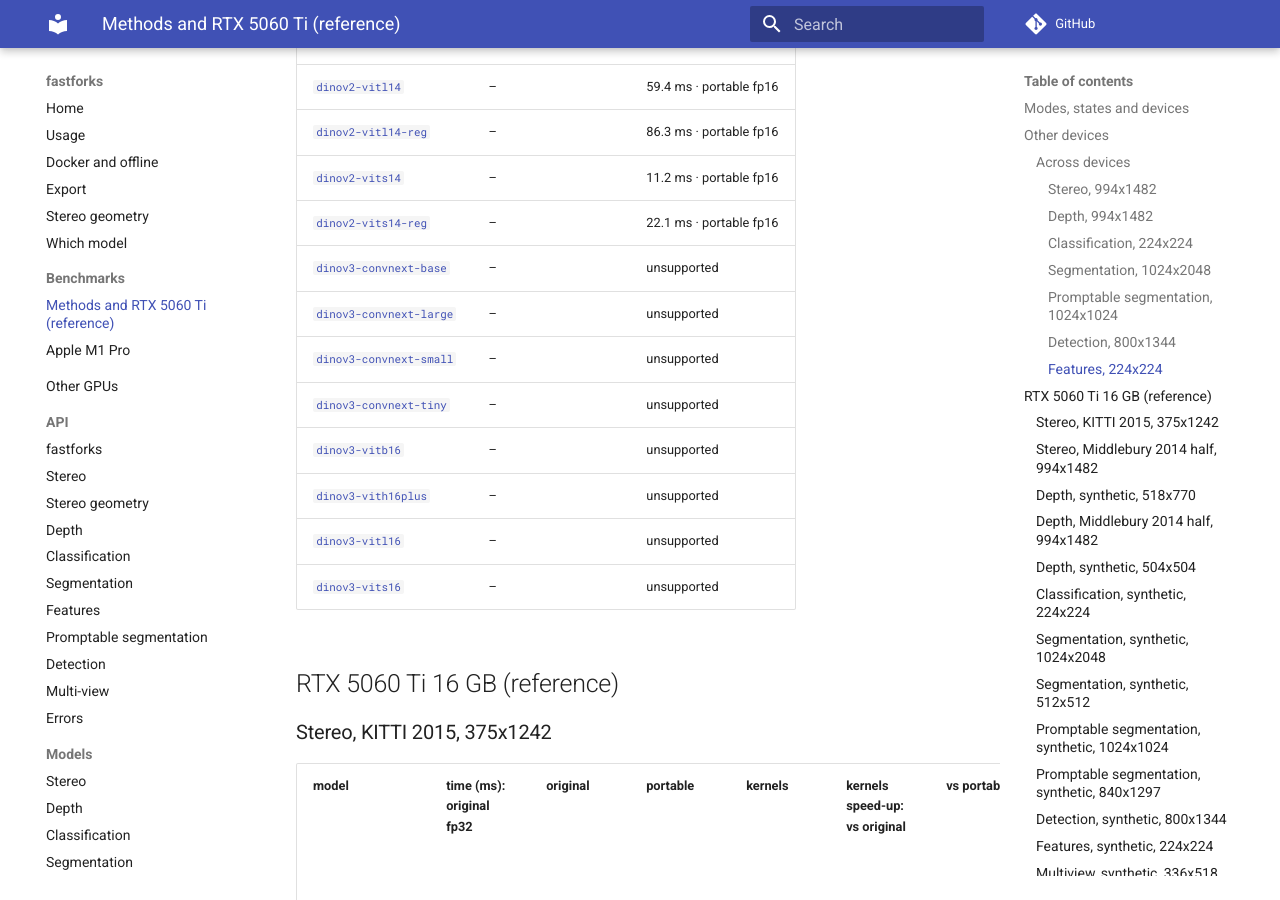
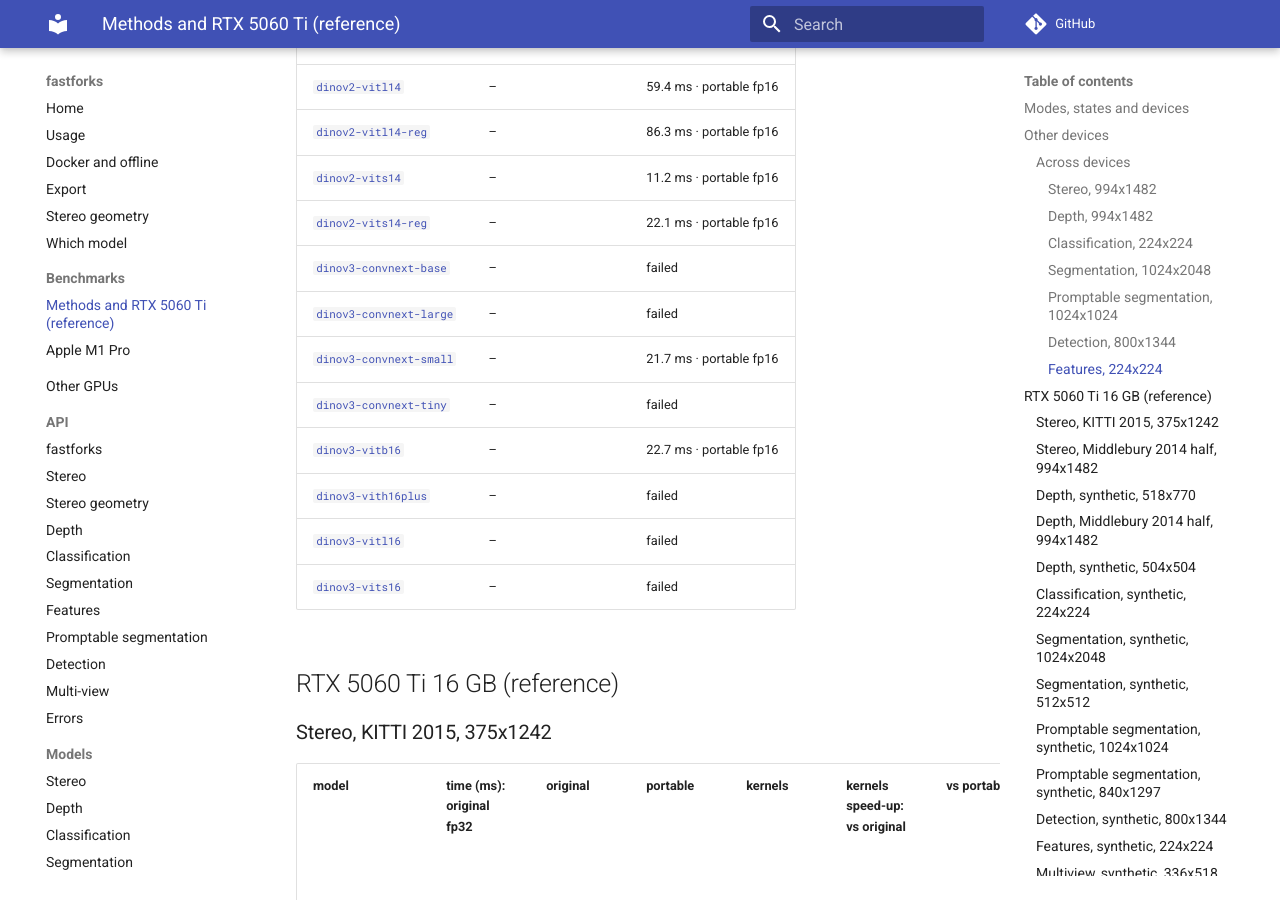
Before and after one commit to kleinicke/fastforks, an MkDocs documentation site: the page built from docs/benchmarks.md, in a window 1280 px wide and 900 px high, scrolled down 9380 px. Built offline with MkDocs 1.6.1 and Material for MkDocs 9.7.7, drawn with Linux system fonts in a browser that asks for light colours; comment, search, counter and statistics services are not loaded; some of the changed text lies outside the part shown.

Commit message:
sam3, dinov3, dinov3_convnext, vggt_omega: validate portable fp32/fp16 on MPS; M1 Pro rows
The MPS golden test passes in both dtypes for sam3, dinov3-vitb16,
dinov3-convnext-small and vggt-omega-1b-512, so the cards list
mps_dtypes. The survey now times them on the Apple M1 Pro; the other
DINOv3 sizes are failed rows (gated weights not on that Mac).

Co-Authored-By: Claude Opus 5.5 <noreply@anthropic.com>

```diff
--- a/docs/benchmarks.md
+++ b/docs/benchmarks.md
@@ -210,7 +210,7 @@ Each task at its standard input (the overview's). A cell is the fastest validate
 | [`sam2.1-hiera-large`](models/promptable_segmentation.md#sam2) | 48.8 ms · kernels fp16 | 613 ms · portable fp32 |
 | [`sam2.1-hiera-small`](models/promptable_segmentation.md#sam2) | 15.6 ms · kernels fp16 | 177 ms · portable fp32 |
 | [`sam2.1-hiera-tiny`](models/promptable_segmentation.md#sam2) | 13.9 ms · kernels fp16 | 151 ms · portable fp32 |
-| [`sam3`](models/promptable_segmentation.md#sam3) | 116 ms · kernels fp16 | unsupported |
+| [`sam3`](models/promptable_segmentation.md#sam3) | 116 ms · kernels fp16 | 3620 ms · portable fp32 |
 
 #### Detection, 800x1344
 
@@ -238,14 +238,14 @@ Each task at its standard input (the overview's). A cell is the fastest validate
 | [`dinov2-vitl14-reg`](models/features.md#dinov2) | – | 86.3 ms · portable fp16 |
 | [`dinov2-vits14`](models/features.md#dinov2) | – | 11.2 ms · portable fp16 |
 | [`dinov2-vits14-reg`](models/features.md#dinov2) | – | 22.1 ms · portable fp16 |
-| [`dinov3-convnext-base`](models/features.md#dinov3_convnext) | – | unsupported |
-| [`dinov3-convnext-large`](models/features.md#dinov3_convnext) | – | unsupported |
-| [`dinov3-convnext-small`](models/features.md#dinov3_convnext) | – | unsupported |
-| [`dinov3-convnext-tiny`](models/features.md#dinov3_convnext) | – | unsupported |
-| [`dinov3-vitb16`](models/features.md#dinov3) | – | unsupported |
-| [`dinov3-vith16plus`](models/features.md#dinov3) | – | unsupported |
-| [`dinov3-vitl16`](models/features.md#dinov3) | – | unsupported |
-| [`dinov3-vits16`](models/features.md#dinov3) | – | unsupported |
+| [`dinov3-convnext-base`](models/features.md#dinov3_convnext) | – | failed |
+| [`dinov3-convnext-large`](models/features.md#dinov3_convnext) | – | failed |
+| [`dinov3-convnext-small`](models/features.md#dinov3_convnext) | – | 21.7 ms · portable fp16 |
+| [`dinov3-convnext-tiny`](models/features.md#dinov3_convnext) | – | failed |
+| [`dinov3-vitb16`](models/features.md#dinov3) | – | 22.7 ms · portable fp16 |
+| [`dinov3-vith16plus`](models/features.md#dinov3) | – | failed |
+| [`dinov3-vitl16`](models/features.md#dinov3) | – | failed |
+| [`dinov3-vits16`](models/features.md#dinov3) | – | failed |
 <!-- devices:end -->
 
 ## RTX 5060 Ti 16 GB (reference)
--- a/src/fastforks/features/models/dinov3/card.toml
+++ b/src/fastforks/features/models/dinov3/card.toml
@@ -34,6 +34,7 @@ fp16_accumulate = { default = false, effect = "precision" }  # true: cuBLAS fp16
 
 [modes.portable]
 cuda_dtype = "float16"
+mps_dtypes = ["float32", "float16"]
 
 [modes.kernels]
 kernels = ["fastbb"]
--- a/src/fastforks/features/models/dinov3_convnext/card.toml
+++ b/src/fastforks/features/models/dinov3_convnext/card.toml
@@ -27,6 +27,7 @@ pad = { multiple = 32, mode = "none" }
 
 [modes.portable]
 cuda_dtype = "float16"
+mps_dtypes = ["float32", "float16"]
 
 [modes.kernels]
 kernels = ["fvm_conv", "fvm_seg"]  # _optimize.conv_ops (fvm_conv) + fvm_seg: the only libraries this family imports
--- a/src/fastforks/multiview/models/vggt_omega/card.toml
+++ b/src/fastforks/multiview/models/vggt_omega/card.toml
@@ -32,6 +32,7 @@ area_side = { default = 512, min = 16, aliases = ["resolution"] }  # side in px
 
 [modes.portable]
 cuda_dtype = "float16"
+mps_dtypes = ["float32", "float16"]
 
 [modes.kernels]
 kernels = ["fastbb", "vggt_omega"]
--- a/src/fastforks/promptable_segmentation/models/sam3/card.toml
+++ b/src/fastforks/promptable_segmentation/models/sam3/card.toml
@@ -27,6 +27,7 @@ std = [0.5, 0.5, 0.5]
 
 [modes.portable]
 cuda_dtype = "float16"  # trunk, neck and text encoder; the geometry encoder, DETR encoder / decoder and the heads stay float32
+mps_dtypes = ["float32", "float16"]
 
 [modes.kernels]
 kernels = ["fastbb", "cudnn_hacc"]
```
Also changed, not shown: other parts of docs/benchmarks.md (+1 -1 lines), docs/OTHER_GPUS.md (+1 -2 lines), docs/devices/apple-m1-pro-16gb.md (+24 -26 lines), 1 other file.
